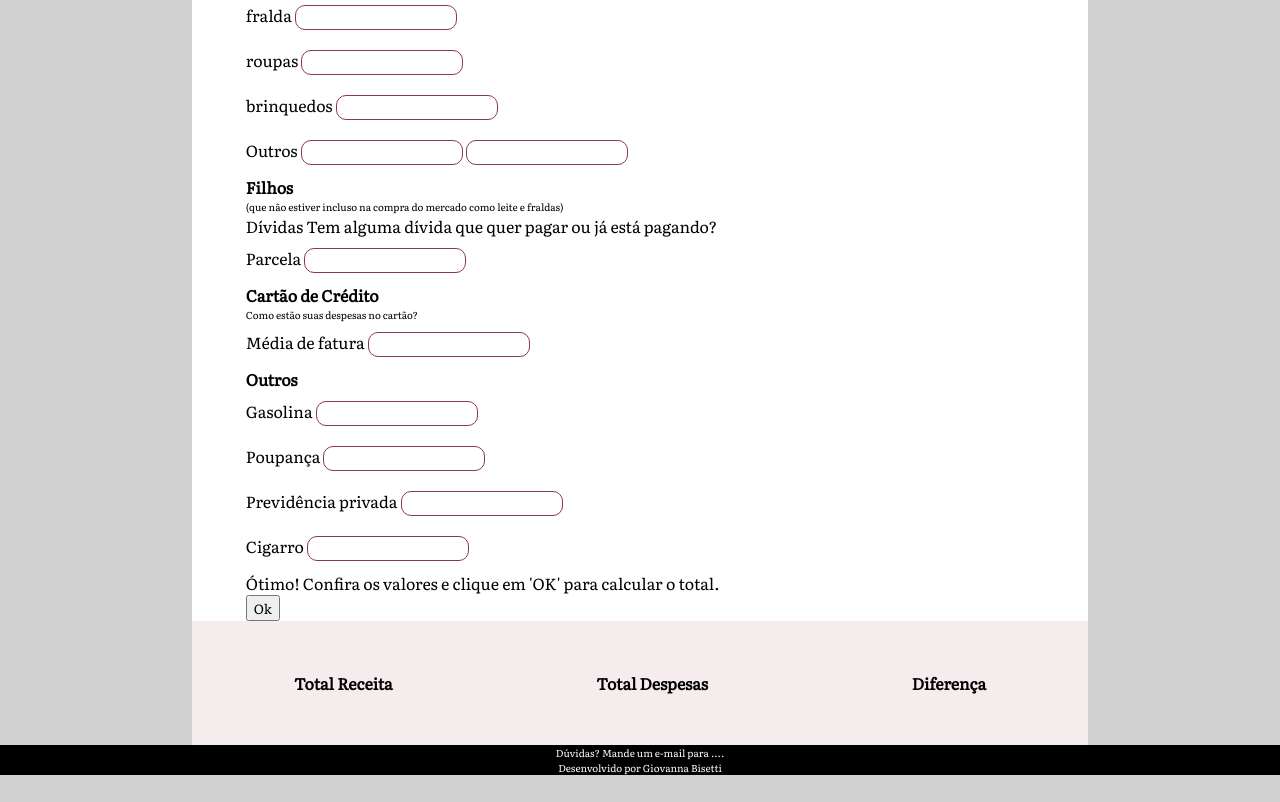
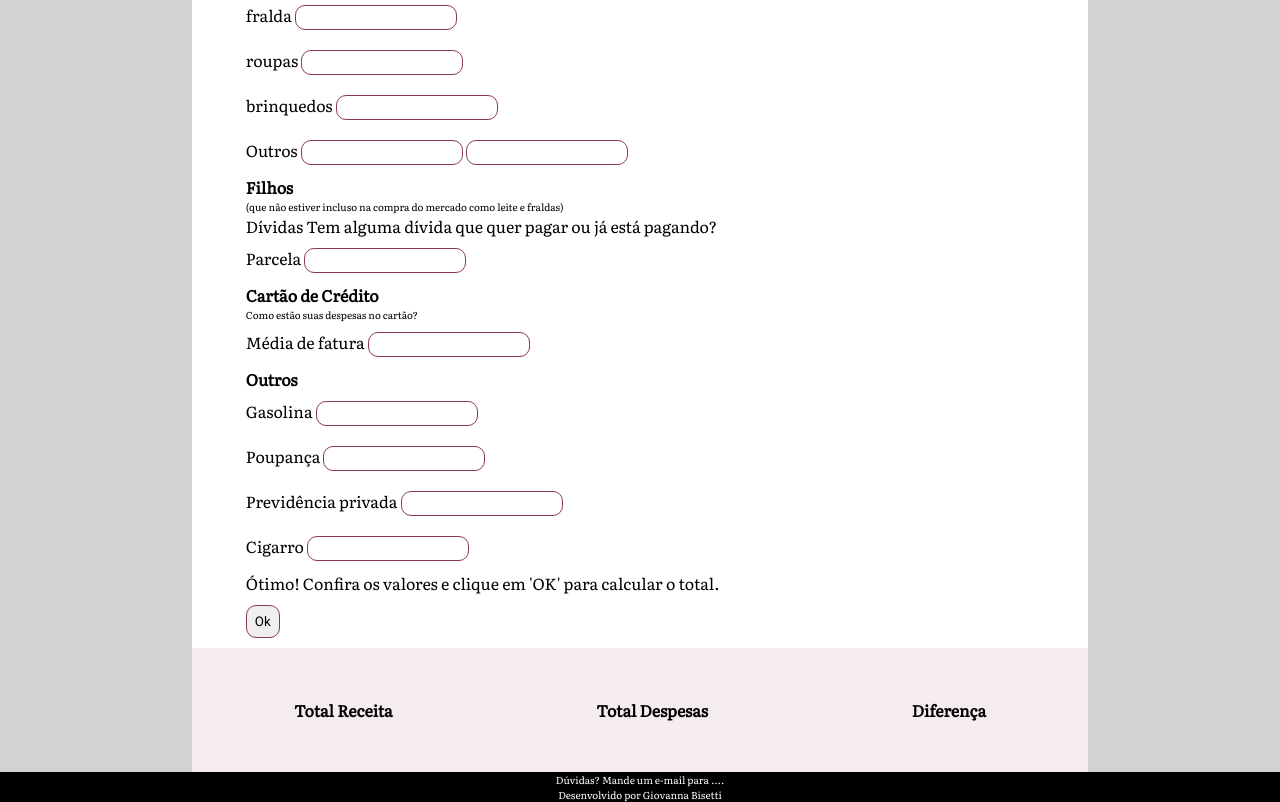
Before and after one commit to gibisetti/projeto-final, a plain HTML site: page index.html in a window 1280 px wide. Shown: the part 2959-3761 px from the top of the page. Before the commit the page ends 3734 px from the top, so only its background shows below. Drawn offline with Linux system fonts and the light colour scheme.

Commit message:
botao ok

```diff
--- a/css/style.css
+++ b/css/style.css
@@ -153,3 +153,11 @@ body {
 .menu__mobile {
     display: none;
 }
+
+.botao-calcular{
+    border-radius: 10px;
+    border: 1px solid #8b3951;
+    margin: 10px 0;
+    font-family: 'Roboto', sans-serif;
+    padding: 8px;
+}
```
